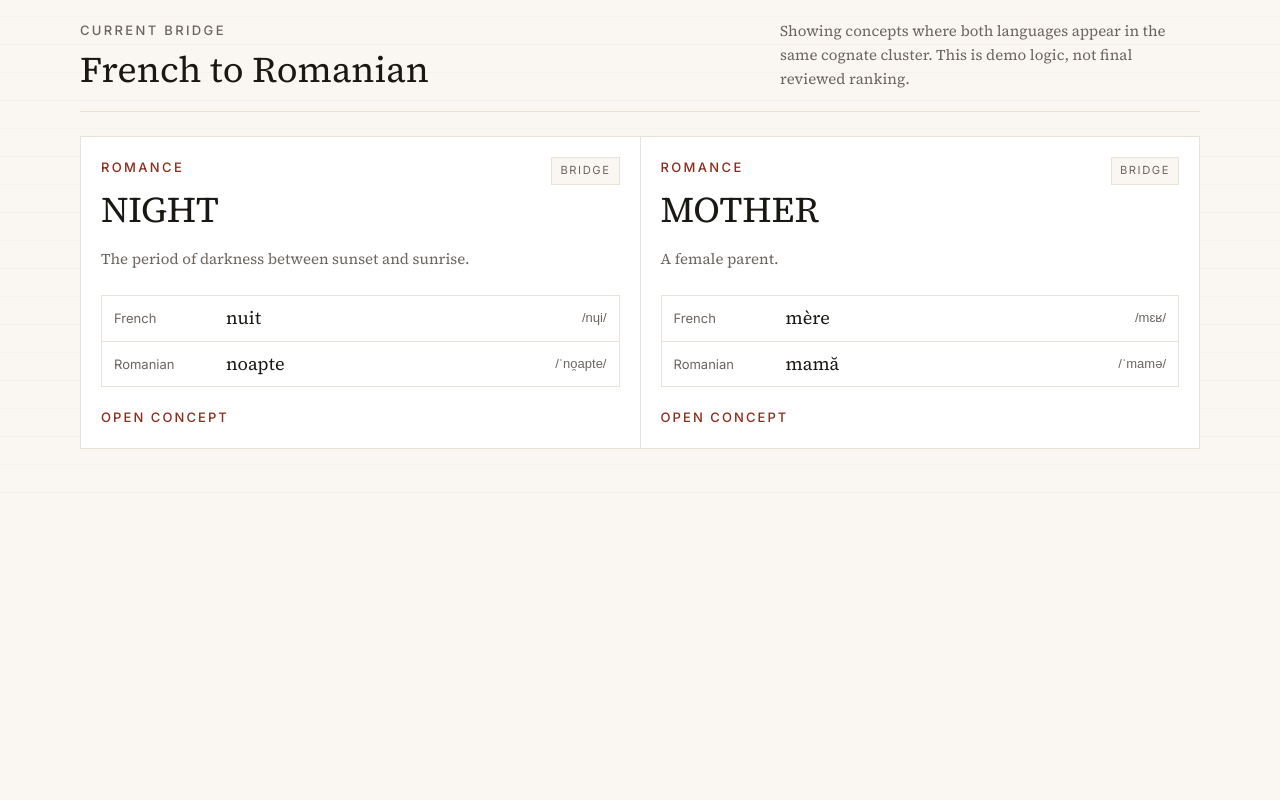
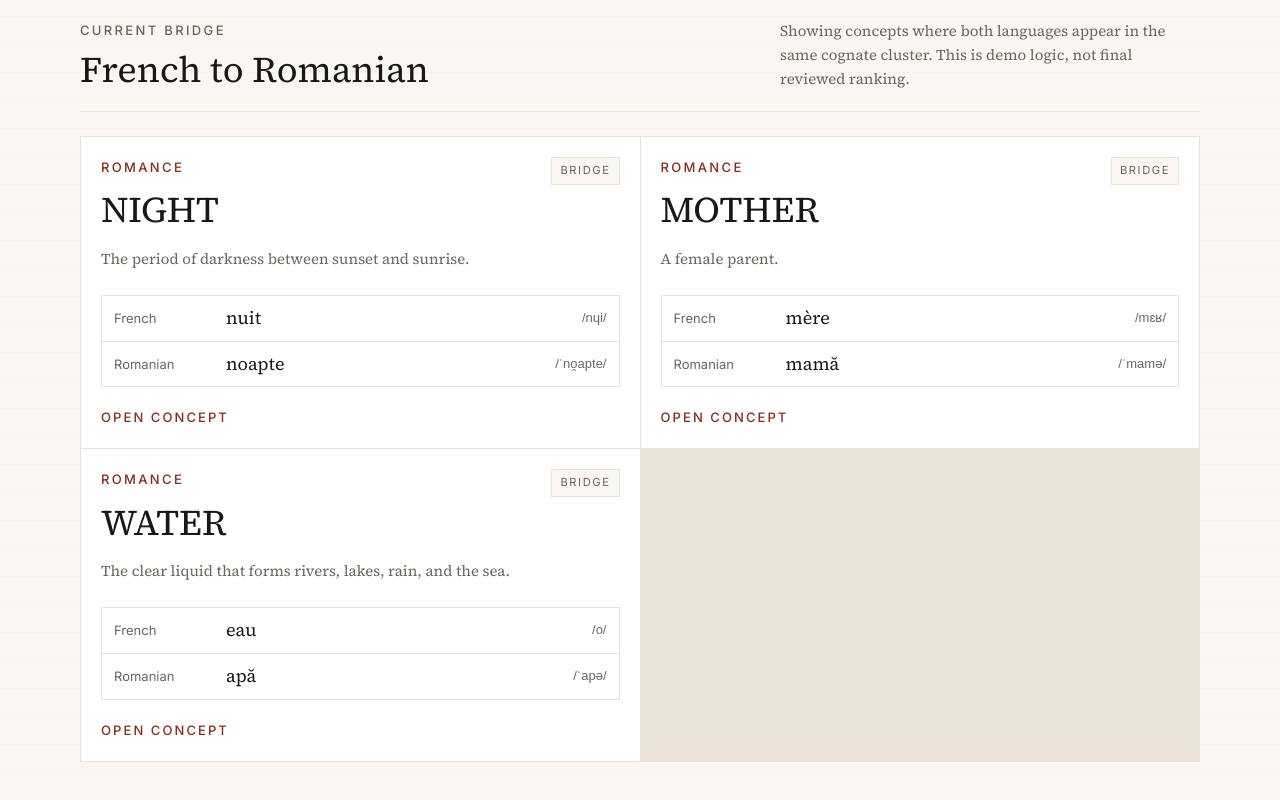
Before and after one commit to danielbrydenjohnson/cognate, a Next.js app: page /bridge in a window 1280 px wide. Shown: the part 516-1316 px from the top of the page. Before the commit the page ends 1029 px from the top, so only its background shows below. Built offline with nearby package versions, Linux system fonts and the light colour scheme; a web font is replaced by a local one.

Commit message:
Add water concept

```diff
--- a/data/concepts/index.ts
+++ b/data/concepts/index.ts
@@ -1,12 +1,18 @@
 import { motherConcept } from "@/data/concepts/mother";
 import { nightConcept } from "@/data/concepts/night";
+import { waterConcept } from "@/data/concepts/water";
 import type { CognateConcept } from "@/data/concepts/night";
 
-export const concepts = [nightConcept, motherConcept] satisfies CognateConcept[];
+export const concepts = [
+  nightConcept,
+  motherConcept,
+  waterConcept,
+] satisfies CognateConcept[];
 
 export const conceptById = {
   [nightConcept.id]: nightConcept,
   [motherConcept.id]: motherConcept,
+  [waterConcept.id]: waterConcept,
 } satisfies Record<string, CognateConcept>;
 
 export function getDailyConcept(date = new Date()): CognateConcept {
--- /dev/null
+++ b/data/concepts/water.ts
@@ -0,0 +1,131 @@
+import type { CognateConcept } from "@/data/concepts/night";
+
+export const waterConcept = {
+  id: "water",
+  label: "WATER",
+  definition: "The clear liquid that forms rivers, lakes, rain, and the sea.",
+  partOfSpeech: "noun",
+  difficulty: "beginner",
+  reviewedStatus: "demo",
+  languages: [
+    "English",
+    "German",
+    "Dutch",
+    "Swedish",
+    "French",
+    "Spanish",
+    "Italian",
+    "Romanian",
+  ],
+  summary:
+    "Cognate shows WATER as a concept first, then separates the Germanic water forms from the Romance forms that descend from Latin aqua.",
+  sourceNote:
+    "Demo content only. Later this should be replaced by reviewed records from the Cognate database.",
+  clusters: [
+    {
+      id: "water-germanic",
+      title: "Germanic water forms",
+      family: "Germanic",
+      ancestor: "Proto-Germanic *watōr",
+      confidence: "approved",
+      words: [
+        {
+          language: "English",
+          languageCode: "en",
+          form: "water",
+          ipa: "/ˈwɔːtər/",
+          note: "Modern English water continues Old English wæter.",
+        },
+        {
+          language: "German",
+          languageCode: "de",
+          form: "Wasser",
+          ipa: "/ˈvasɐ/",
+          note: "German keeps the same broad shape, with its own consonant development.",
+        },
+        {
+          language: "Dutch",
+          languageCode: "nl",
+          form: "water",
+          ipa: "/ˈʋaːtər/",
+          note: "Dutch water is especially transparent beside English water.",
+        },
+        {
+          language: "Swedish",
+          languageCode: "sv",
+          form: "vatten",
+          ipa: "/ˈvatːɛn/",
+          note: "Swedish vatten keeps the family resemblance, though the ending has shifted.",
+        },
+      ],
+    },
+    {
+      id: "water-romance",
+      title: "Romance water forms",
+      family: "Romance",
+      ancestor: "Latin aqua",
+      confidence: "approved",
+      words: [
+        {
+          language: "French",
+          languageCode: "fr",
+          form: "eau",
+          ipa: "/o/",
+          note: "French eau looks wildly different because the Latin form was heavily reduced over time.",
+        },
+        {
+          language: "Spanish",
+          languageCode: "es",
+          form: "agua",
+          ipa: "/ˈaɣwa/",
+          note: "Spanish agua preserves the Latin aqua shape clearly.",
+        },
+        {
+          language: "Italian",
+          languageCode: "it",
+          form: "acqua",
+          ipa: "/ˈakkwa/",
+          note: "Italian acqua is very close to Latin aqua, with spelling that still exposes the older form.",
+        },
+        {
+          language: "Romanian",
+          languageCode: "ro",
+          form: "apă",
+          ipa: "/ˈapə/",
+          note: "Romanian apă is Romance, but it does not look as immediately transparent as Spanish or Italian.",
+        },
+      ],
+    },
+  ],
+  learn: {
+    eyebrow: "Learn",
+    title: "The easy side and the deceptive side.",
+    paragraphs: [
+      "The Germanic water words are satisfying because the pattern is obvious: English water, German Wasser, Dutch water, and Swedish vatten all keep enough of the old shape for the relationship to feel visible.",
+      "The Romance forms are a better test of Cognate. Spanish agua and Italian acqua make the Latin aqua connection easy. French eau and Romanian apă are less obvious, which is exactly where a concept-first view helps. The page can show the relationship without relying on surface similarity alone.",
+      "This matters because cognates are not just words that look alike. Sometimes history is visible at a glance. Sometimes it has to be explained. WATER gives both kinds of learning in one concept.",
+    ],
+  },
+  modes: [
+    {
+      name: "Explore",
+      text: "Compare transparent and less obvious forms attached to the same basic concept.",
+    },
+    {
+      name: "Learn",
+      text: "See how Latin aqua can lead to forms as different-looking as eau, agua, acqua, and apă.",
+    },
+    {
+      name: "Test",
+      text: "Check whether you can recognise cognates that no longer look obvious.",
+    },
+    {
+      name: "Review",
+      text: "Save this family to remember both the Germanic and Romance water patterns.",
+    },
+    {
+      name: "Bridge",
+      text: "Use Spanish or Italian as clearer anchors for French and Romanian.",
+    },
+  ],
+} satisfies CognateConcept;
```
